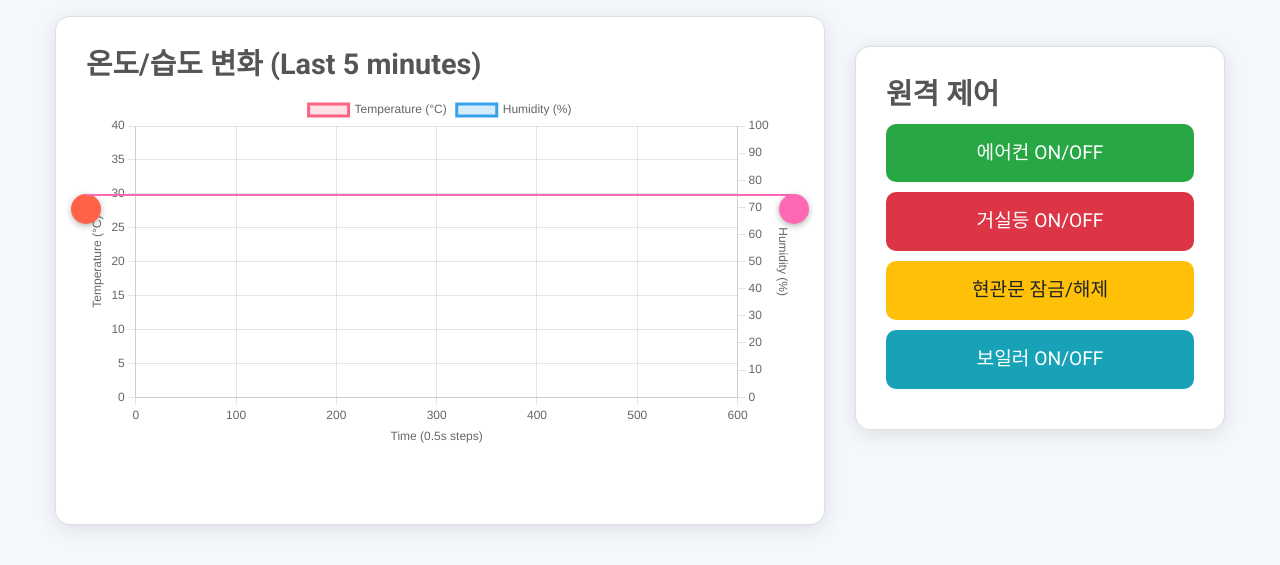
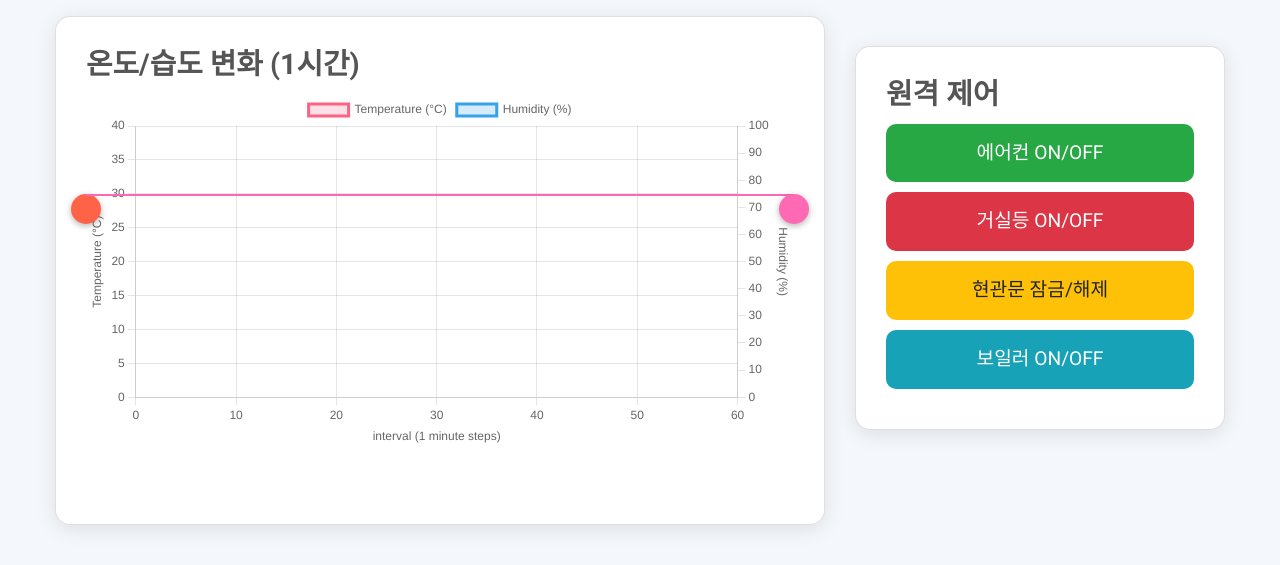
Before and after one commit to cschuadj721/smartHome, a Python web app: template smartHome/controller/templates/controller/index.html in a window 1280 px wide. Shown: the part 136-701 px from the top of the page. Run offline with Jinja, Linux system fonts and the light colour scheme; the template is opened without the code that fills it, so the values that code supplies are empty; some libraries are stand-ins or nearby versions.

Commit message:
graph update suceeded

```diff
--- a/smartHome/controller/templates/controller/index.html
+++ b/smartHome/controller/templates/controller/index.html
@@ -139,7 +139,7 @@
       <div class="col-md-8 mb-4">
         <div class="card">
           <div class="card-body">
-            <h4 class="card-title">온도/습도 변화 (Last 5 minutes)</h4>
+            <h4 class="card-title">온도/습도 변화 (1시간)</h4>
             <div class="graph-container">
               <!-- Chart.js Canvas -->
               <canvas id="realTimeGraph"></canvas>
@@ -229,10 +229,10 @@
                     type: 'linear',
                     position: 'bottom',
                     min: 0,
-                    max: 600, // Display last 600 data points (5 minutes)
+                    max: 60, // Display last 600 data points (5 minutes)
                     title: {
                         display: true,
-                        text: 'Time (0.5s steps)'
+                        text: 'interval (1 minute steps)'
                     }
                 },
                 tempAxis: {
@@ -262,9 +262,9 @@
         }
     });
 
-// Fetch the initial last 600 data points from the backend
+// Fetch the initial last 60 data points from the backend
 function updateLastGraph() {
-    fetch('/get_last_600_sensor_data')
+    fetch('/get_last_60_sensor_data')
         .then(response => response.json())
         .then(data => {
             // Set the initial data points
@@ -292,7 +292,7 @@ function updateGraph() {
             const humidity = data.humidity;
 
             // Shift the graph: Remove the oldest data point and add the new one to the left
-            if (realTimeGraph.data.labels.length >= 600) {
+            if (realTimeGraph.data.labels.length >= 60) {
                 realTimeGraph.data.labels.shift(); // Remove the oldest time (label)
                 realTimeGraph.data.datasets[0].data.shift(); // Remove the oldest temperature
                 realTimeGraph.data.datasets[1].data.shift(); // Remove the oldest humidity
@@ -312,7 +312,7 @@ function updateGraph() {
             console.error('Error:', error);
         });
 }
-    setInterval(updateLastGraph, 5000); // 0.5 seconds
+    setInterval(updateLastGraph, 3000); // 1 minute update
 
     ////////////////////////////////////////////////////////////////////////////
     // 3. Draggable Horizontal Lines
--- a/smartHome/controller/urls.py
+++ b/smartHome/controller/urls.py
@@ -6,7 +6,7 @@ urlpatterns = [
     path('', views.index, name='index'),  # Main index page
     path('update_actuator', views.update_actuator, name='update_actuator'),
     path('update_sensor_choice', views.update_sensor_choice, name='update_sensor_choice'),
-    path('get_last_600_sensor_data', views.get_last_600_sensor_data, name='get_last_600_sensor_data'),
+    path('get_last_60_sensor_data', views.get_last_60_sensor_data, name='get_last_60_sensor_data'),
     path('get_latest_sensor_data', views.get_latest_sensor_data, name='get_latest_sensor_data'),
     # path('toggle_emergency', views.toggle_emergency, name='toggle_emergency'),
     # path('move_up', views.move_up, name='move_up'),
```
Also changed, not shown: smartHome/controller/views.py (+7 -10 lines).
